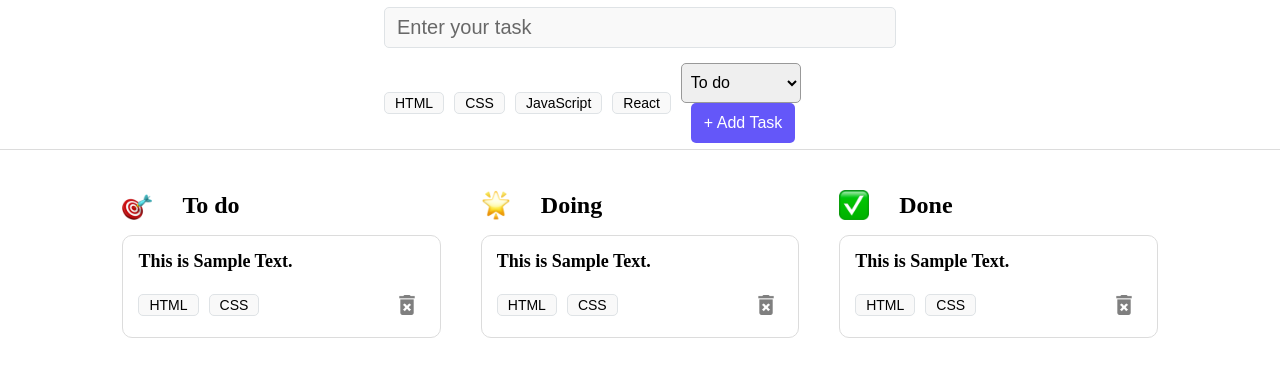
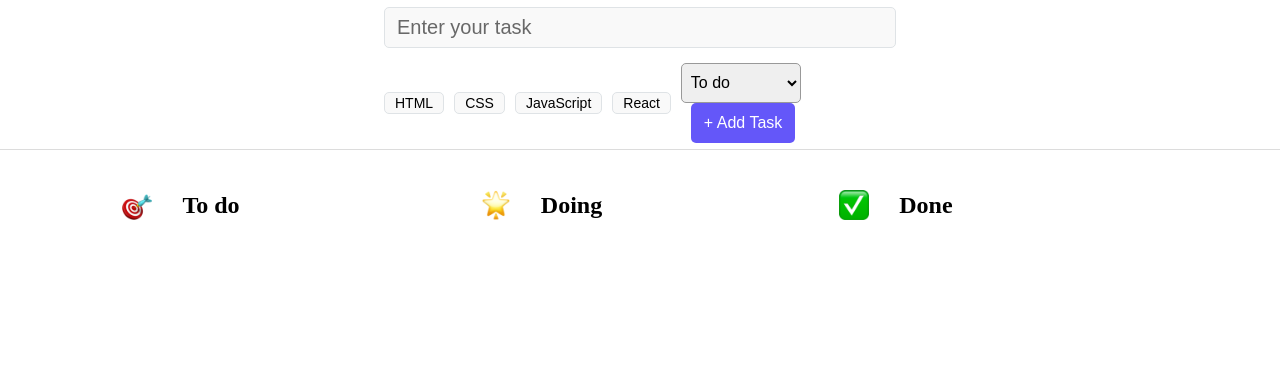
Before and after one commit to seohyunchoiii/todolist, a React (Vite) app: page / in a window 1280 px wide. Shown: the top 376 px of the page. Built offline with nearby package versions, Linux system fonts and the light colour scheme.

Commit message:
Display TaskCard

```diff
--- a/package.json
+++ b/package.json
@@ -10,6 +10,7 @@
     "preview": "vite preview"
   },
   "dependencies": {
+    "prop-types": "^15.8.1",
     "react": "^18.2.0",
     "react-dom": "^18.2.0",
     "react-select": "^5.8.0",
--- a/src/App.jsx
+++ b/src/App.jsx
@@ -1,4 +1,4 @@
-import React from 'react'
+import React, {useState} from 'react'
 import styled from 'styled-components'
 import TaskForm from './components/TaskForm'
 import TaskColumn from './components/TaskColumn'
@@ -21,13 +21,15 @@ const Column = styled.div`
 `
 
 const App = () => {
+  const [tasks, setTasks] = useState([]);
+  console.log("tasks", tasks);
   return (
     <Container>
-      <TaskForm/>
+      <TaskForm setTasks={setTasks}/>
       <Main>
-        <Column><TaskColumn title="To do" icon={todoIcon}/></Column>
-        <Column><TaskColumn title="Doing" icon={doingIcon}/></Column>
-        <Column><TaskColumn title="Done" icon={doneIcon}/></Column>
+        <Column><TaskColumn title="To do" icon={todoIcon} tasks={tasks} status="todo"/></Column>
+        <Column><TaskColumn title="Doing" icon={doingIcon} tasks={tasks} status="doing"/></Column>
+        <Column><TaskColumn title="Done" icon={doneIcon} tasks={tasks} status="done"/></Column>
       </Main>
     </Container>
   )
--- a/src/components/TaskCard.jsx
+++ b/src/components/TaskCard.jsx
@@ -2,6 +2,7 @@ import React from 'react'
 import styled from 'styled-components'
 import Buttons from './Buttons'
 import deleteIcon from '../assets/delete.png'
+
 
 const Container = styled.div``
 const Card = styled.article`
@@ -48,15 +49,20 @@ const Icon = styled.img`
   transition: all 0.3s ease-in-out;
 `
 
-const TaskCard = () => {
+const TaskCard = ({title, tags}) => {
+  console.log('title',title)
+
+  console.log('tags',tags)
   return (
     <Container>
       <Card>
-        <Text>This is Sample Text.</Text>
+        <Text>{title}</Text>
         <Bottom>
           <Tags>
-            <Buttons name="HTML"/>
-            <Buttons name="CSS"/>
+            {
+              tags.map((tag, index) => (
+              <Buttons key={index} name={tag} selected/>
+            ))}
           </Tags>
           <Delete>
             <Icon src={deleteIcon} alt=""/>
@@ -67,4 +73,9 @@ const TaskCard = () => {
   )
 }
 
+// TaskCard.propTypes = {
+//   title: PropTypes.string,
+//   tags: PropTypes.array,
+// }
+
 export default TaskCard
--- a/src/components/TaskColumn.jsx
+++ b/src/components/TaskColumn.jsx
@@ -13,16 +13,36 @@ const Icon = styled.img`
   margin-right: 30px;
 `
 
-const TaskColumn = ({title, icon}) => {
+
+const TaskColumn = ({title, icon, tasks, status}) => {
+  // console.log('title',title)
   return (
     <Container>
       <Heading>
         <Icon src={icon} alt=''/>{title}
       </Heading>
-      <TaskCard/>
+      {
+        tasks.map((task, index) => {
+          return (
+            task.status === status && (
+              <TaskCard
+                key={index}
+                title={task.task}
+                tags={task.buttons}
+                />)
+          )
+        }
+      )}
+      {/* <TaskCard/> */}
     </Container>
 
   )
 }
 
+// TaskColumn.propTypes = {
+//   title: PropTypes.string,
+//   tasks: PropTypes.array,
+//   status: PropTypes.string,
+// };
+
 export default TaskColumn
--- a/src/components/TaskForm.jsx
+++ b/src/components/TaskForm.jsx
@@ -60,7 +60,7 @@ const Submit = styled.button`
   cursor: pointer;
 `
 
-const TaskForm = () => {
+const TaskForm = ({setTasks}) => {
   const [taskData, setTaskData] = useState({
     task: "",
     status: "todo",
@@ -85,8 +85,6 @@ const TaskForm = () => {
     }
   };
 
-  console.log(taskData.buttons)
-
   const handleChange = (e) => {
     const {name, value} = e.target
 
@@ -97,7 +95,10 @@ const TaskForm = () => {
 
   const handleSubmit = (e) => {
     e.preventDefault();
-    console.log(taskData)
+    console.log(taskData);
+    setTasks(prev => {
+      return [...prev, taskData];
+    })
   }
 
   return (
```
Also changed, not shown: 1 other file (tests, documents, lock files or other folders).
